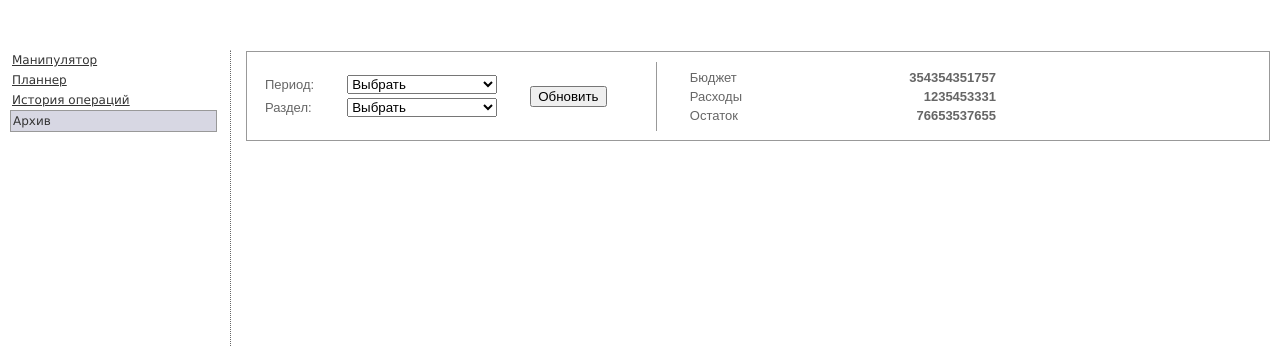
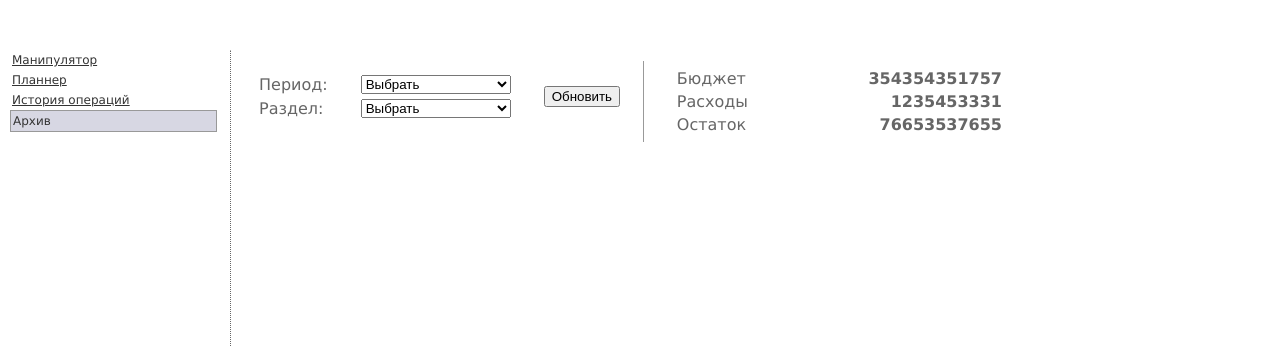
Before and after one commit to ivorobioff/mf, a PHP site: page /pages/archive.html in a window 1280 px wide. Shown: the part 74-420 px from the top of the page. Run offline with PHP 8.4, Linux system fonts and the light colour scheme.

Commit message:
Сделала мелкие изменения

```diff
--- a/front/css/main.css
+++ b/front/css/main.css
@@ -238,7 +238,7 @@ body {
 }
 
 /*archive*/
-#search-arcv
+#search-bl
 {
 	border: 1px solid #999999;
 	margin-left: 5px;
@@ -266,7 +266,7 @@ select
 {
 	border-left: 1px solid #999999;
     float: right;
-    margin-right: 270px;
+    margin-right: 265px;
     margin-top: 10px;
     padding-bottom: 5px;
     padding-left: 30px;
@@ -277,3 +277,5 @@ select
 {
 	width:250px;
 }
+
+/*history*/
```
